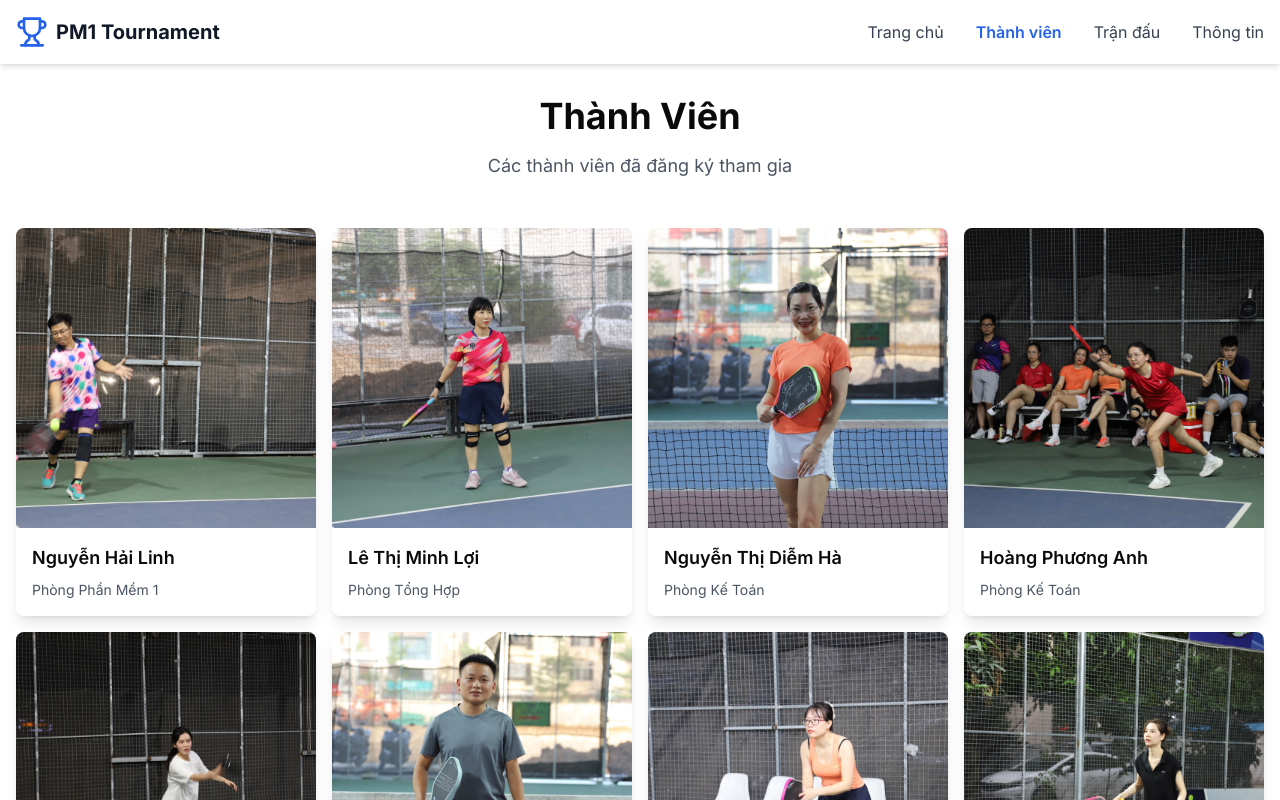
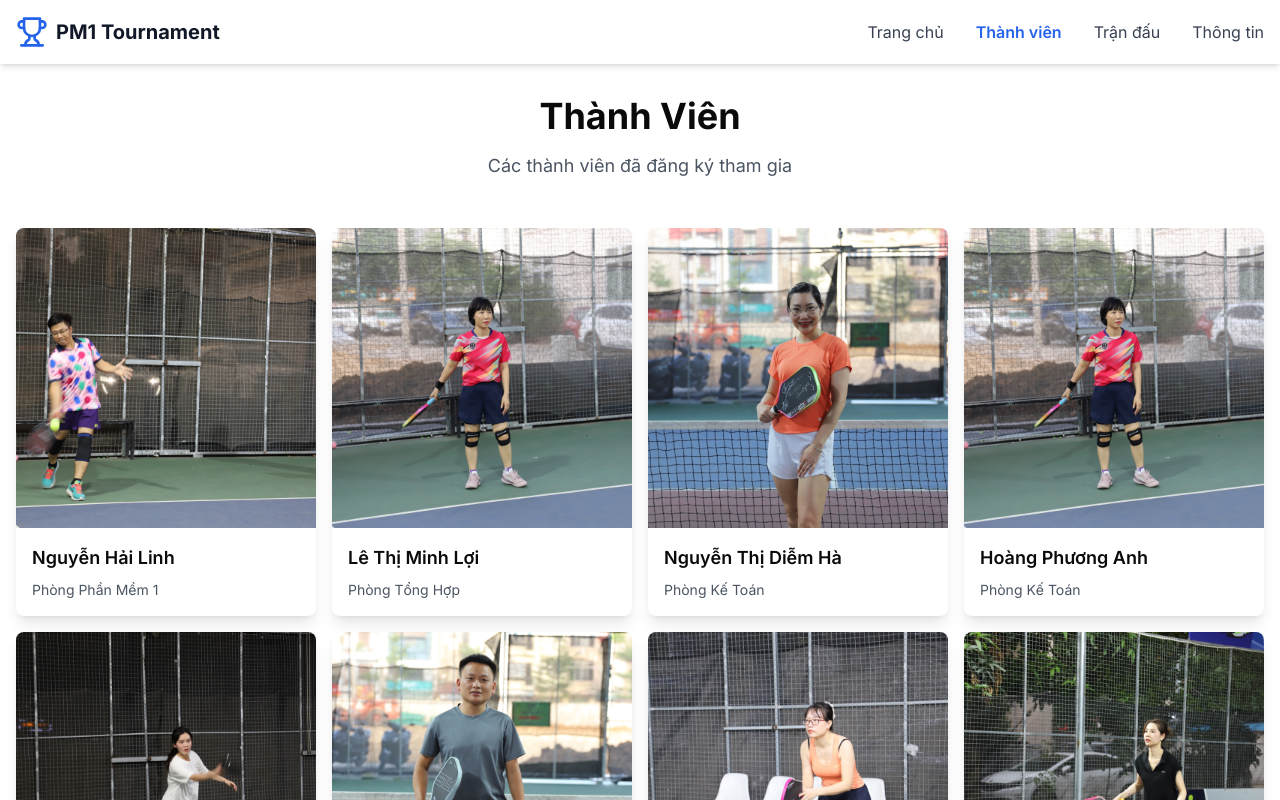
Before and after one commit to Huy199/pickleball-landingpage, a Next.js app: page /members in a window 1280 px wide. Shown: the top 800 px of the page. Built offline with nearby package versions, Linux system fonts and the light colour scheme.

Commit message:
change image

```diff
--- a/app/members/page.tsx
+++ b/app/members/page.tsx
@@ -27,7 +27,7 @@ const members = [
     id: 4,
     name: "Hoàng Phương Anh",
     description: "Phòng Kế Toán",
-    image: "/assets/image/HoangPhuongAnh.JPG",
+    image: "/assets/image/LeThiMinhLoi.JPG",
   },
 
   {
```
